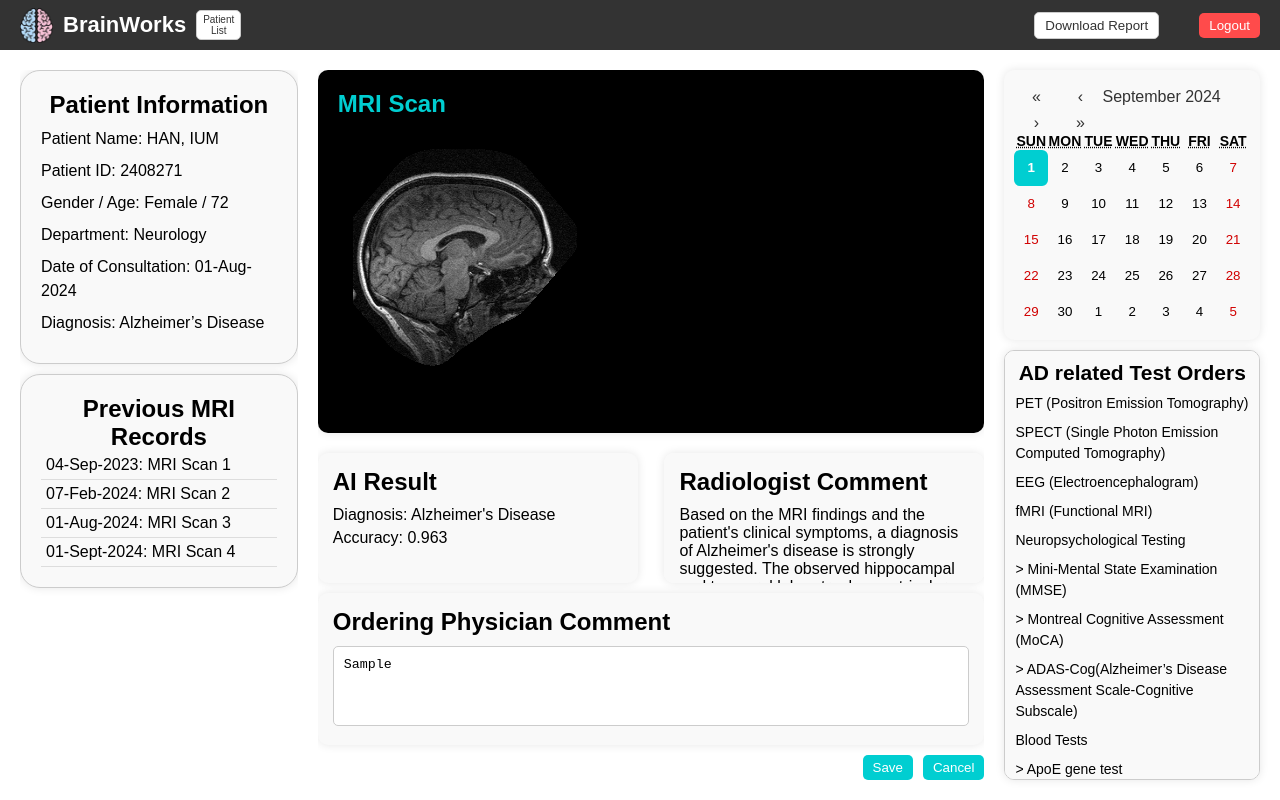
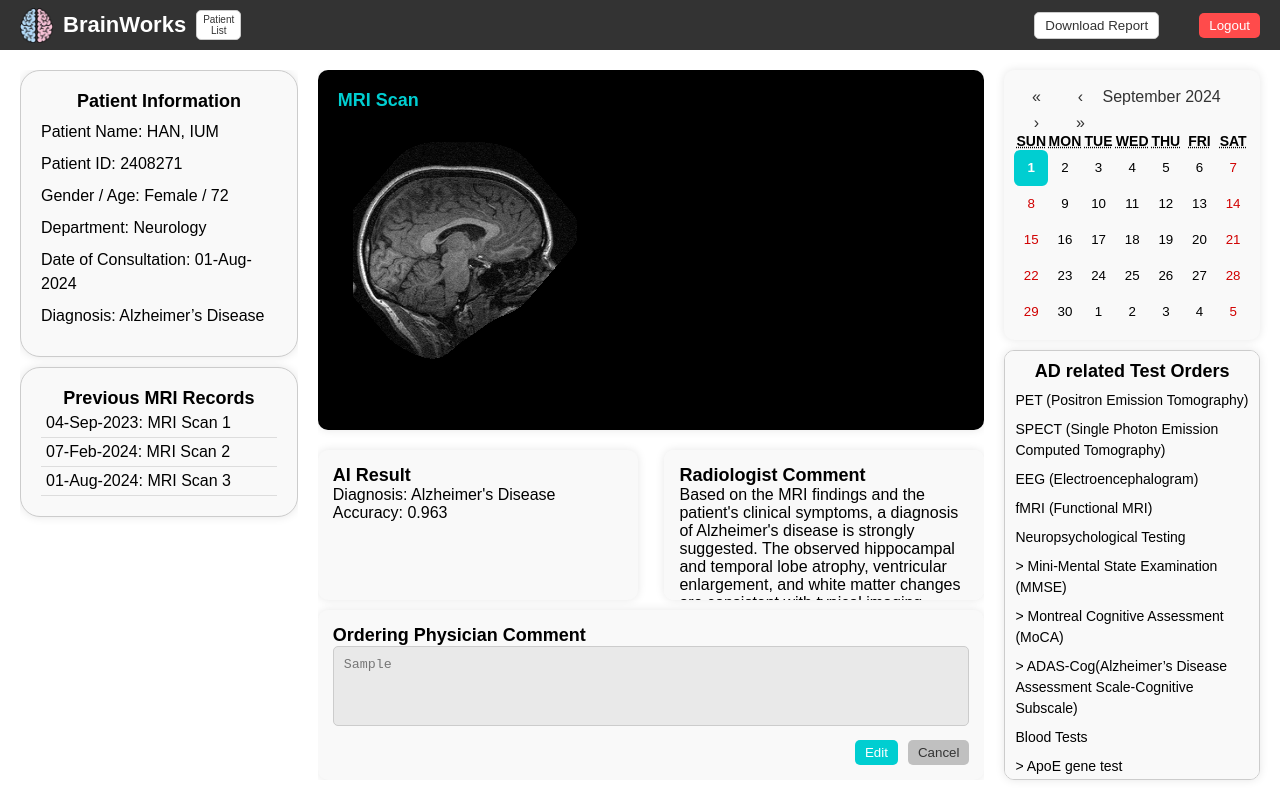
Before and after one commit to zangzoo/web, a React (Create React App) app in the folder frontend/brainworks-frontend/: page /analysis in a window 1280 px wide. Both pictures are taken after typing "Sample" into the empty fields and a click on the button "Save". Built offline with nearby package versions, Linux system fonts and the light colour scheme.

Commit message:
[Feat] Edit 버튼 수정

```diff
--- a/frontend/brainworks-frontend/src/components/Analysis.css
+++ b/frontend/brainworks-frontend/src/components/Analysis.css
@@ -91,7 +91,7 @@ body, html {
     background-color: #fff;
     flex-grow: 1;
     gap: 20px;
-    overflow: hidden; /* 스크롤 방지 */
+    overflow: hidden;
 }
 
 .left-panel {
@@ -192,7 +192,7 @@ body, html {
     margin-top: 10px;
 }
 
-.action-buttons .save-button, .action-buttons .cancel-button {
+.action-buttons .save-button, .action-buttons .cancel-button .edit-button {
     padding: 5px 10px;
     background-color: #00CED1;
     color: white;
@@ -203,8 +203,21 @@ body, html {
 }
 
 .cancel-button {
-    background-color: #cccccc;
+    background-color: #c0c0c0;
     color: #333333;
+    border: none;
+    border-radius: 5px;
+    margin-left: 10px;
+    padding: 5px 10px;
+}
+.edit-button {
+    padding: 5px 10px;
+    background-color: #00CED1;
+    color: white;
+    border: none;
+    border-radius: 5px;
+    cursor: pointer;
+    margin-left: 10px;
 }
 
 .cancel-button:hover {
@@ -334,23 +347,15 @@ body, html {
     margin-top: 10px;
 }
 
-.ai-result, .radiologist-comment {
+.ai-result,
+.radiologist-comment {
     width: 48%;
     background-color: #f9f9f9;
     padding: 15px;
     border-radius: 10px;
     box-shadow: 0px 0px 10px rgba(0, 0, 0, 0.1);
-    height: 130px;
+    height: 150px;
     overflow-y: auto;
-}
-
-.ai-result h2, .radiologist-comment h2 {
-    margin-top: 0;
-    margin-bottom: 10px;
-}
-
-.ai-result p, .radiologist-comment p {
-    margin: 5px 0;
 }
 
 .physician-comment {
@@ -361,11 +366,6 @@ body, html {
     margin-top: 10px;
 }
 
-.physician-comment h2 {
-    margin-top: 0;
-    margin-bottom: 10px;
-}
-
 .physician-comment textarea {
     width: 100%;
     height: 80px;
@@ -374,3 +374,17 @@ body, html {
     border: 1px solid #ccc;
     resize: none;
 }
+
+.physician-comment textarea:disabled {
+    background-color: #e9e9e9;
+    color: #777;
+    cursor: not-allowed;
+}
+
+.save-button, .edit-button {
+    margin-left: 10px;
+}
+
+h2 {
+    font-size: 18px;
+}
--- a/frontend/brainworks-frontend/src/components/Analysis.js
+++ b/frontend/brainworks-frontend/src/components/Analysis.js
@@ -36,7 +36,8 @@ function Analysis() {
     const [selectedImage, setSelectedImage] = useState(mriRecords[0].image);
     const [selectedDate, setSelectedDate] = useState(mriRecords[0].date);
     const [selectedDateValue, setSelectedDateValue] = useState(new Date());
-    const [physicianComment, setPhysicianComment] = useState('');
+    const [physicianComment, setPhysicianComment] = useState("");
+    const [isEditing, setIsEditing] = useState(true); // 처음에는 편집 가능 상태
 
     const location = useLocation();
     const navigate = useNavigate();
@@ -62,33 +63,15 @@ function Analysis() {
     };
 
     const handleSave = () => {
-        if (!selectedImage) {
-            alert('No MRI scan selected to save.');
-            return;
-        }
-
-        const currentDate = new Date().toLocaleDateString('en-GB', {
-            day: '2-digit',
-            month: 'short',
-            year: 'numeric'
-        }).replace(/ /g, '-');
-
-        const newRecord = {
-            id: mriRecords.length + 1,
-            date: currentDate,
-            description: `MRI Scan ${mriRecords.length + 1}`,
-            image: selectedImage,
-            analysis: {
-                description: 'Demented',
-                confidence: 0.9813544273376465
-            }
-        };
-
-        setMriRecords([...mriRecords, newRecord]);
+        setIsEditing(false);
     };
 
     const handleCancel = () => {
         navigate('/main');
+    };
+
+    const handleEdit = () => {
+        setIsEditing(true);
     };
 
     const downloadPDF = async () => {
@@ -125,10 +108,6 @@ function Analysis() {
 
     const handleDateChange = (date) => {
         setSelectedDateValue(date);
-    };
-
-    const handlePhysicianCommentChange = (event) => {
-        setPhysicianComment(event.target.value);
     };
 
     return (
@@ -178,32 +157,33 @@ function Analysis() {
                             <p>No image selected.</p>
                         )}
                     </section>
-
-                    <section className="results-comments-container">
-                        <div className="ai-result">
+                    <div className="results-comments-container">
+                        <section className="ai-result">
                             <h2>AI Result</h2>
                             <p>Diagnosis: Alzheimer's Disease</p>
                             <p>Accuracy: 0.963</p>
-                        </div>
-
-                        <div className="radiologist-comment">
+                        </section>
+                        <section className="radiologist-comment">
                             <h2>Radiologist Comment</h2>
                             <p>Based on the MRI findings and the patient's clinical symptoms, a diagnosis of Alzheimer's disease is strongly suggested. The observed hippocampal and temporal lobe atrophy, ventricular enlargement, and white matter changes are consistent with typical imaging findings of Alzheimer's disease. Therefore, the patient is likely suffering from Alzheimer's disease, and further neuropsychological testing and treatment planning are recommended.</p>
-                        </div>
-                    </section>
-
+                        </section>
+                    </div>
                     <section className="physician-comment">
                         <h2>Ordering Physician Comment</h2>
                         <textarea
-                            placeholder="Enter Ordering Physician Comment"
                             value={physicianComment}
-                            onChange={handlePhysicianCommentChange}
+                            onChange={(e) => setPhysicianComment(e.target.value)}
+                            disabled={!isEditing} // 입력 불가능 여부 제어
                         />
+                        <div className="action-buttons">
+                            {isEditing ? (
+                                <button className="save-button" onClick={handleSave}>Save</button>
+                            ) : (
+                                <button className="edit-button" onClick={handleEdit}>Edit</button>
+                            )}
+                            <button className="cancel-button" onClick={handleCancel}>Cancel</button>
+                        </div>
                     </section>
-                    <div className="action-buttons">
-                        <button className="save-button" onClick={handleSave}>Save</button>
-                        <button className="cancel-button" onClick={handleCancel}>Cancel</button>
-                    </div>
                 </section>
 
                 <section className="ferightpanel">
@@ -212,7 +192,7 @@ function Analysis() {
                         <Calendar
                             onChange={handleDateChange}
                             value={selectedDateValue}
-                            locale="en-US"
+                            locale="en-US"  /* 여기에서 달력 언어를 영어로 설정 */
                         />
                     </section>
 
```
